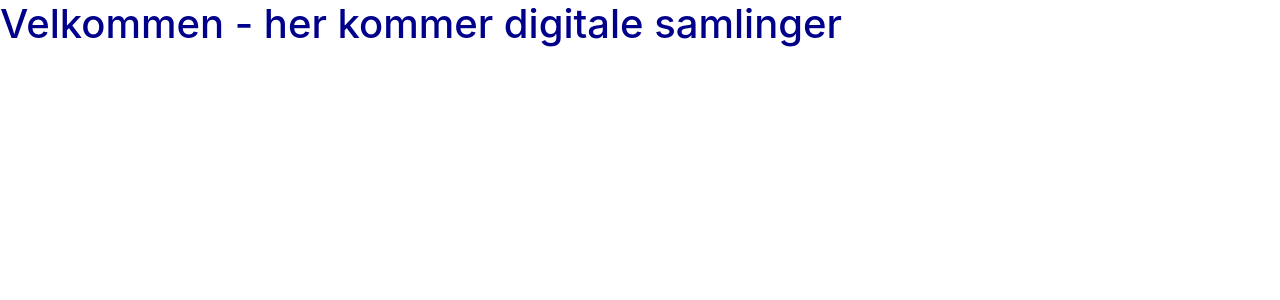
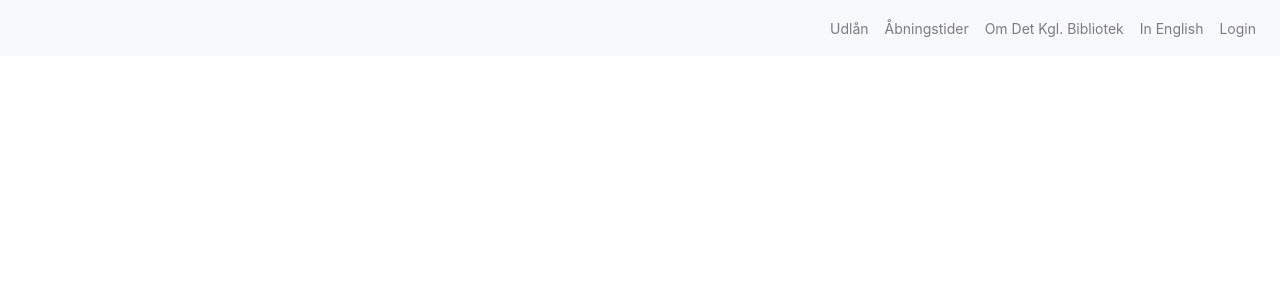
Before and after one commit to kb-dk/ds-web_DEPRECATED, a Vue app: page / in a window 1280 px wide. Shown: the top 300 px of the page. Built offline with nearby package versions, Linux system fonts and the light colour scheme.

Commit message:
Restructure and top navbar of header.

```diff
--- /dev/null
+++ b/src/components/Header.vue
@@ -0,0 +1,23 @@
+<template>
+<nav class="navbar navbar-expand-sm navbar-light bg-light">
+  <div class="collapse navbar-collapse" id="navbarSupportedContent">
+    <ul class="navbar-nav ml-auto">
+      <li class="nav-item">
+        <a class="nav-link" href="#"><small>Udlån</small></a>
+      </li>
+      <li class="nav-item">
+        <a class="nav-link" href="#"><small>Åbningstider</small></a>
+      </li>
+      <li class="nav-item">
+        <a class="nav-link" href="#"><small>Om Det Kgl. Bibliotek</small></a>
+      </li>
+      <li class="nav-item">
+        <a class="nav-link" href="#"><small>In English</small></a>
+      </li>
+      <li class="nav-item">
+        <a class="nav-link" href="#"><small>Login</small></a>
+      </li>
+    </ul>
+  </div>
+</nav>
+</template>
--- a/src/views/Home.vue
+++ b/src/views/Home.vue
@@ -1,17 +1,24 @@
 <template>
-  <div class="home">
-    <Welcome />
+  <div>
+    <Header />
+    <div class="container">
+      <!-- Example row of columns -->
+      <div class="row">
+        <div class="col-md-4" />
+        <div class="col-md-8" />
+      </div>
+    </div>
   </div>
 </template>
 
 <script>
 // @ is an alias to /src
-import Welcome from '@/components/Welcome.vue'
+import Header from '@/components/Header.vue'
 
 export default {
   name: 'Home',
   components: {
-    Welcome
+    Header
   }
 }
 </script>
--- a/src/views/SearchPage.vue
+++ b/src/views/SearchPage.vue
@@ -1,6 +1,10 @@
 <template>
   <div>
-    Search
+    <h1>Search</h1>
+    <b-form-input v-model="text" placeholder="Search" />
+    <div class="mt-2">
+      Value: {{ searchTerm }}
+    </div>
     {{ searchResult }}
   </div>
 </template>
@@ -22,7 +26,7 @@ export default {
   },
   mounted () {
     this.searchTerm = 'test'
-    this.doSearch(this)
+    // this.doSearch(this)
   },
   methods: {
     ...mapActions('search', ['doSearch'])
```
